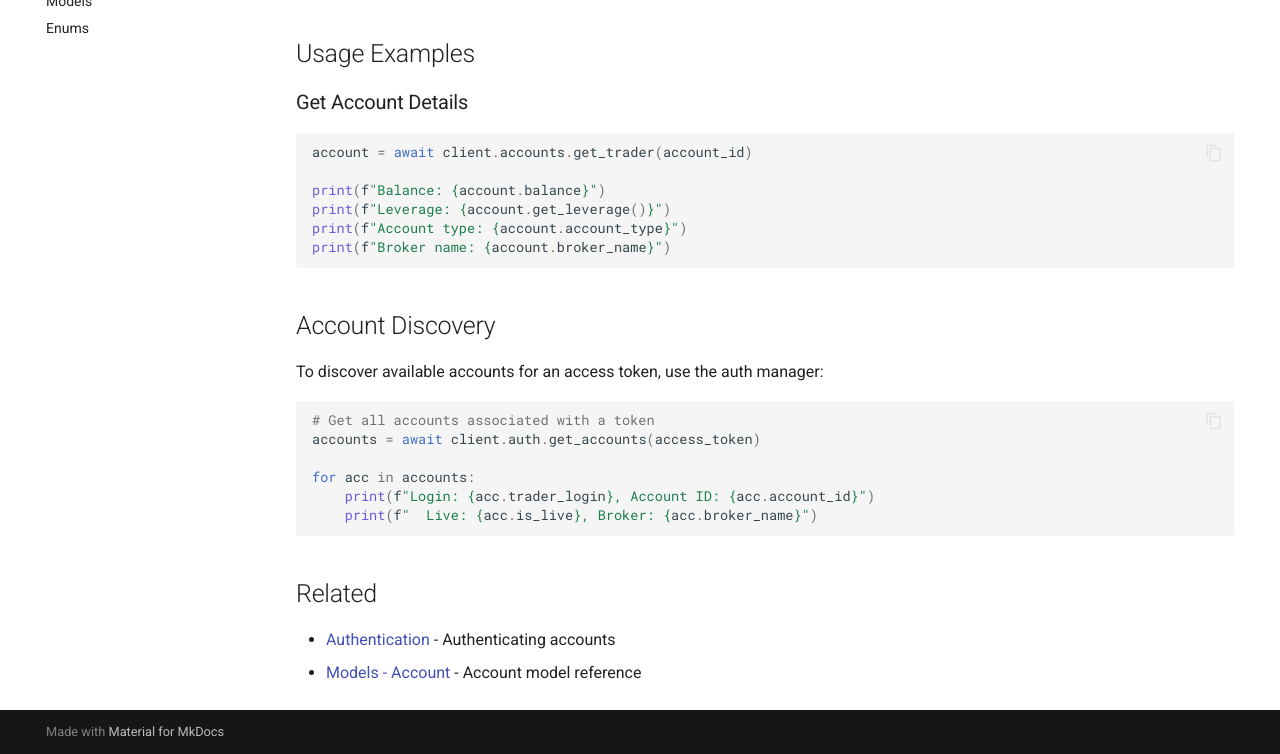
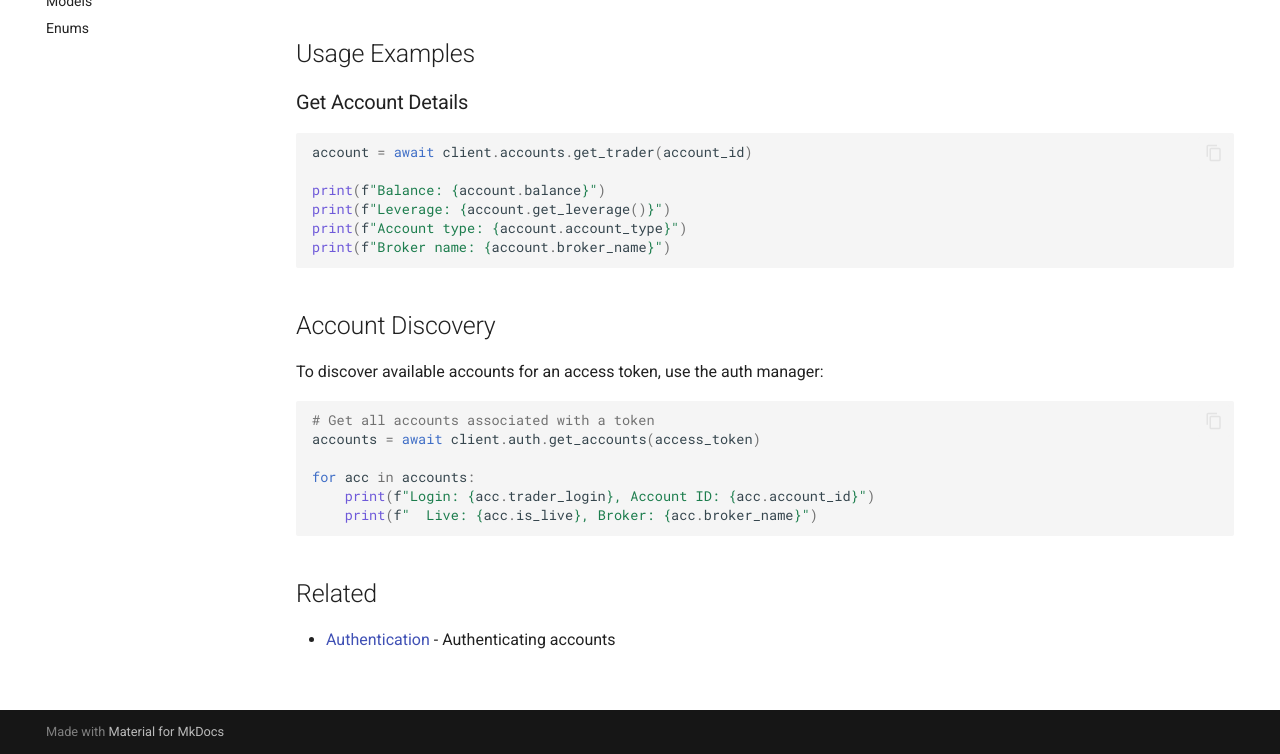
Before and after one commit to ElioaChukri/ctrader-api-client, an MkDocs documentation site: the page built from docs/api/accounts.md, in a window 1280 px wide and 1244 px high, cut to the strip 490-1244 px from the top of the window. Built offline with MkDocs 1.6.1 and Material for MkDocs 9.7.7, drawn with Linux system fonts in a browser that asks for light colours; comment, search, counter and statistics services are not loaded.

Commit message:
Remove stale documentation link and add documentation recipe to justfile

```diff
--- a/docs/api/accounts.md
+++ b/docs/api/accounts.md
@@ -41,4 +41,3 @@ for acc in accounts:
 ## Related
 
 - [Authentication](client.md#authentication) - Authenticating accounts
-- [Models - Account](models.md#account) - Account model reference
```
Also changed, not shown: 1 other file.
